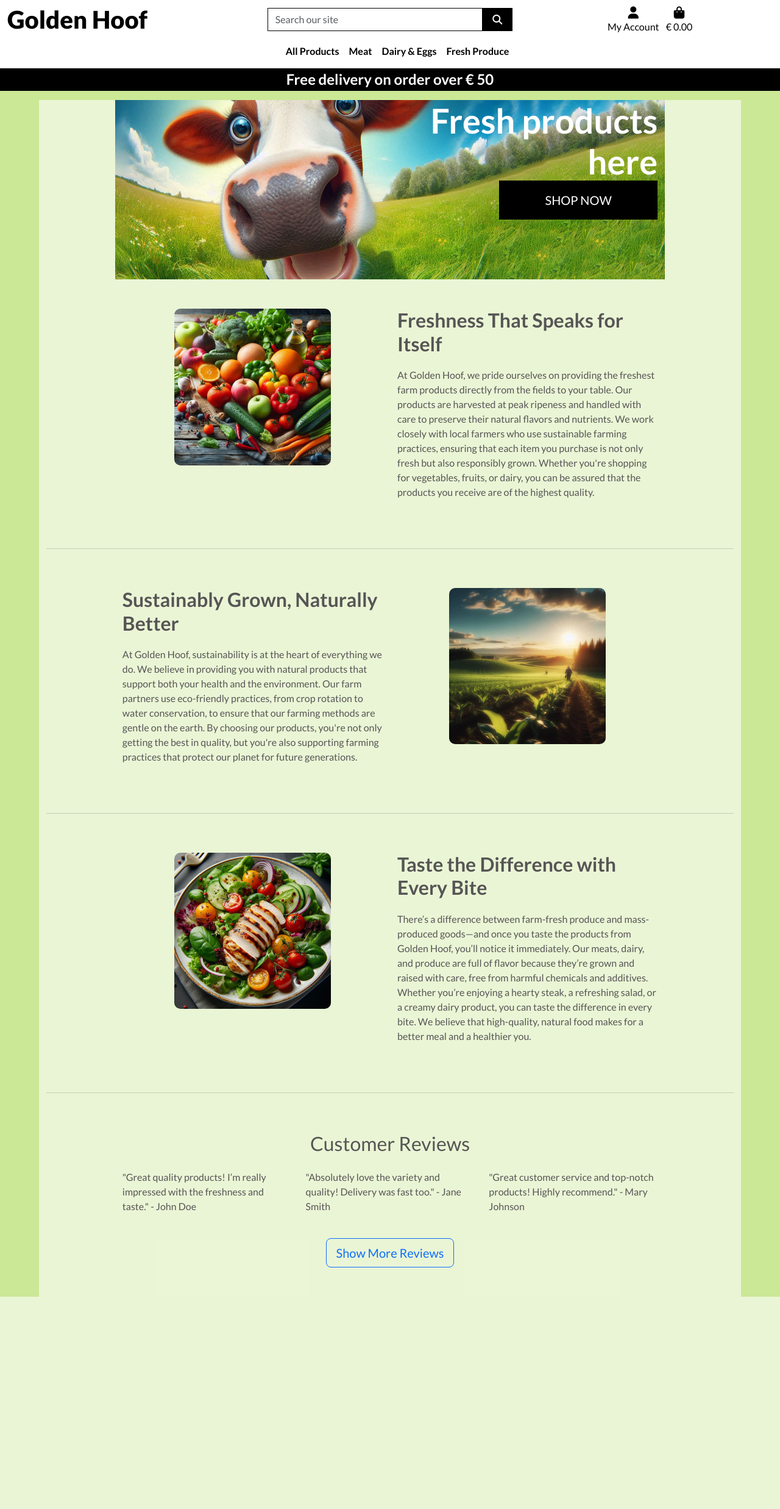
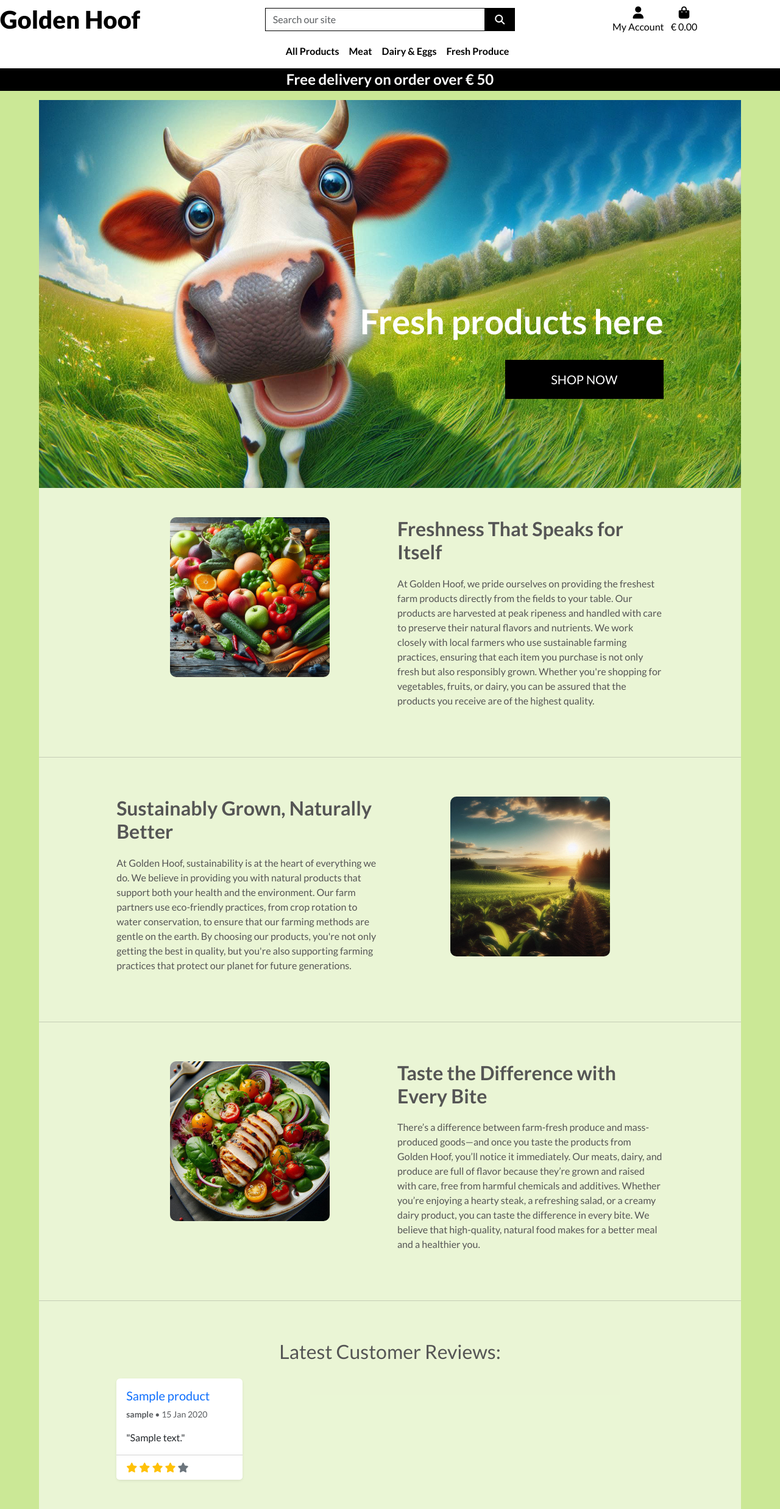
Before and after one commit to TeRRaeB/Project_5, a Django app: page / in a window 1280 px wide. Shown: the whole page at 61% size. Before the commit the page ends 2126 px from the top, so only its background shows below. Run offline with Django 3.2, Linux system fonts and the light colour scheme; tables that the repository leaves empty hold one stand-in row (values such as "Sample post"); some libraries are stand-ins or nearby versions.

Commit message:
make design main page, add reviews

```diff
--- a/home/templates/home/index.html
+++ b/home/templates/home/index.html
@@ -14,12 +14,11 @@
 
 {% block content %}
 <div class="container-fluid">
-<div class="container h-100 bg-image">
-    <div class="row h-100 align-items-end">
-        <div class="col-12 col-md-6">
-        </div>
-        <div class="col-12 col-md-6 text-end">
+    <div class="container-fluid p-0">
+        <div class="bg-image d-flex align-items-end">
+            <div class="container text-end py-5">
                 <h1 class="display-4 logo-font text-white">Fresh products here</h1>
+                <br>
                 <div class="my-5">
                     <h4>
                         <a href="{% url 'products' %}" class="shop-now-button btn btn-lg rounded-0 text-uppercase py-3">Shop Now</a>
@@ -75,47 +74,50 @@
 <hr>
 <section class="reviews-section py-5">
     <div class="container">
-        <h2 class="text-center mb-4">Customer Reviews</h2>
-        <div class="row" id="reviews-container">
-            <div class="col-md-4 mb-4">
-                <div class="review-card">
-                    <p>"Great quality products! I’m really impressed with the freshness and taste." - John Doe</p>
+        <h2 class="text-center mb-4">Latest Customer Reviews:</h2>
+        <div class="row row-cols-1 row-cols-md-2 row-cols-lg-4 g-4" id="reviews-container">
+            {% for review in reviews %}
+            <div class="col review-card {% if forloop.counter > 4 %}d-none extra-review{% endif %}">
+                <div class="card h-100 shadow-sm border-0">
+                        <div class="card-body">
+                            <h5 class="card-title">
+                                <a href="{% url 'product_detail' review.product.id %}" class="text-decoration-none">
+                                    {{ review.product.name }}
+                                </a>
+                            </h5>
+                            <p class="card-text text-muted small">
+                                <strong>{{ review.user.username }}</strong> &bull;
+                                {{ review.created_at|date:"d M Y" }}
+                            </p>
+                            <p class="card-text">"{{ review.comment }}"</p>
                         </div>
-            </div>
-            <div class="col-md-4 mb-4">
-                <div class="review-card">
-                    <p>"Absolutely love the variety and quality! Delivery was fast too." - Jane Smith</p>
-                </div>
-            </div>
-            <div class="col-md-4 mb-4">
-                <div class="review-card">
-                    <p>"Great customer service and top-notch products! Highly recommend." - Mary Johnson</p>
+                        <div class="card-footer bg-white text-warning">
+                            {% for _ in "12345"|make_list %}
+                                <i class="fas fa-star {% if forloop.counter <= review.rating %}text-warning{% else %}text-secondary{% endif %}"></i>
+                            {% endfor %}
                         </div>
                     </div>
                 </div>
-        <div class="text-center">
-            <a href="#load-more-reviews" class="btn btn-lg btn-outline-primary" id="load-more-reviews">Show More Reviews</a>
+            {% endfor %}
         </div>
+
+        {% if reviews|length > 4 %}
+        <div class="text-center mt-4">
+            <button class="btn btn-lg btn-outline-primary" id="load-more-reviews">Show All Reviews</button>
+        </div>
+        {% endif %}
     </div>
 </section>
-</div>
 {% endblock %}
 {% block postloadjs %}
 <script type="text/javascript">
-    $(document).ready(function() {
-        $('#load-more-reviews').click(function() {
-            var reviews = [
-                '"The quality of the meat is exceptional. I will be a regular customer!" - Alice Brown',
-                '"Amazing selection of fresh products. Very happy with my purchase." - Bob Green',
-                '"Excellent service and the products were fresh and tasty!" - Linda Blue'
-            ];
+    document.addEventListener("DOMContentLoaded", function () {
+        let loadMoreButton = document.getElementById("load-more-reviews");
+        let extraReviews = document.querySelectorAll(".extra-review");
 
-            reviews.forEach(function(review) {
-                var newReview = '<div class="col-md-4 mb-4"><div class="review-card"><p>' + review + '</p></div></div>';
-                $('#reviews-container').append(newReview);
-            });
-
-            $('#load-more-reviews').hide();
+        loadMoreButton.addEventListener("click", function () {
+            extraReviews.forEach(review => review.classList.remove("d-none"));
+            loadMoreButton.style.display = "none";
         });
     });
 </script>
--- a/home/views.py
+++ b/home/views.py
@@ -1,12 +1,15 @@
 from django.shortcuts import render
 from .forms import ContactForm
+from products.models import Review
 from django.core.mail import send_mail
 from django.conf import settings
 
 def index(request):
     """ A view to return index page """
 
-    return render(request, 'home/index.html')
+    reviews = Review.objects.select_related("user").order_by("-created_at")
+
+    return render(request, 'home/index.html', {"reviews": reviews})
 
 def contact_view(request):
     if request.method == 'POST':
--- a/static/css/style.css
+++ b/static/css/style.css
@@ -13,6 +13,7 @@ body {
 }
 .container-fluid {
     background-color: rgba(255, 255, 255, 0.6) ;
+    padding: 0;
 }
 .card {
     transition: transform 0.3s ease-in-out;
@@ -24,8 +25,10 @@ body {
     background-image: url('/media/main_image.jpg');
     background-size: cover;
     background-position: center;
-    height: 100%;
-    position: relative;
+    width: 100%;
+    height: calc(100vh - 164px);
+    display: flex;
+    align-items: flex-end;
 }
 
 .shop-now-button {
```
Lines whose indentation alone changed are shown as unchanged.
